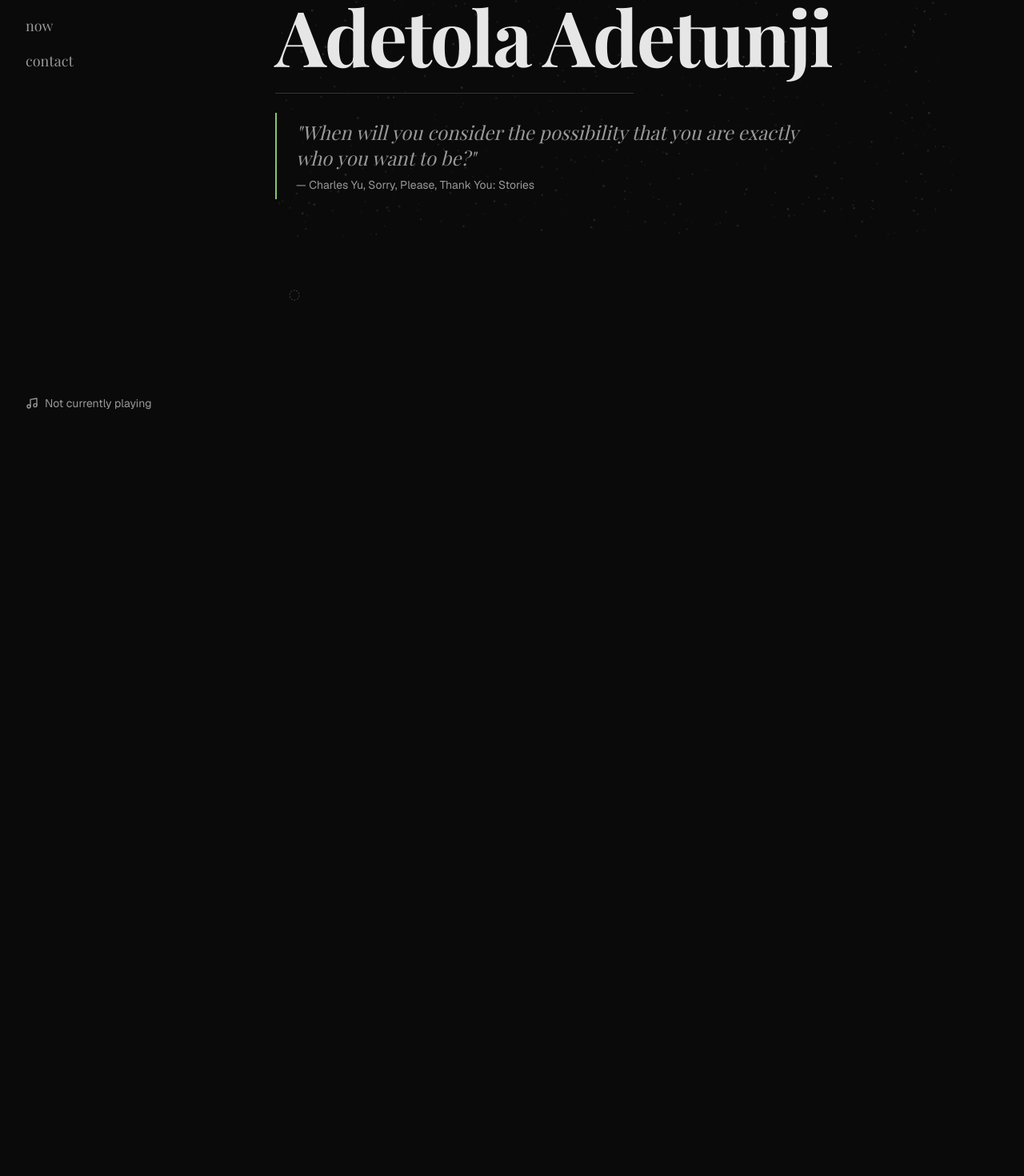
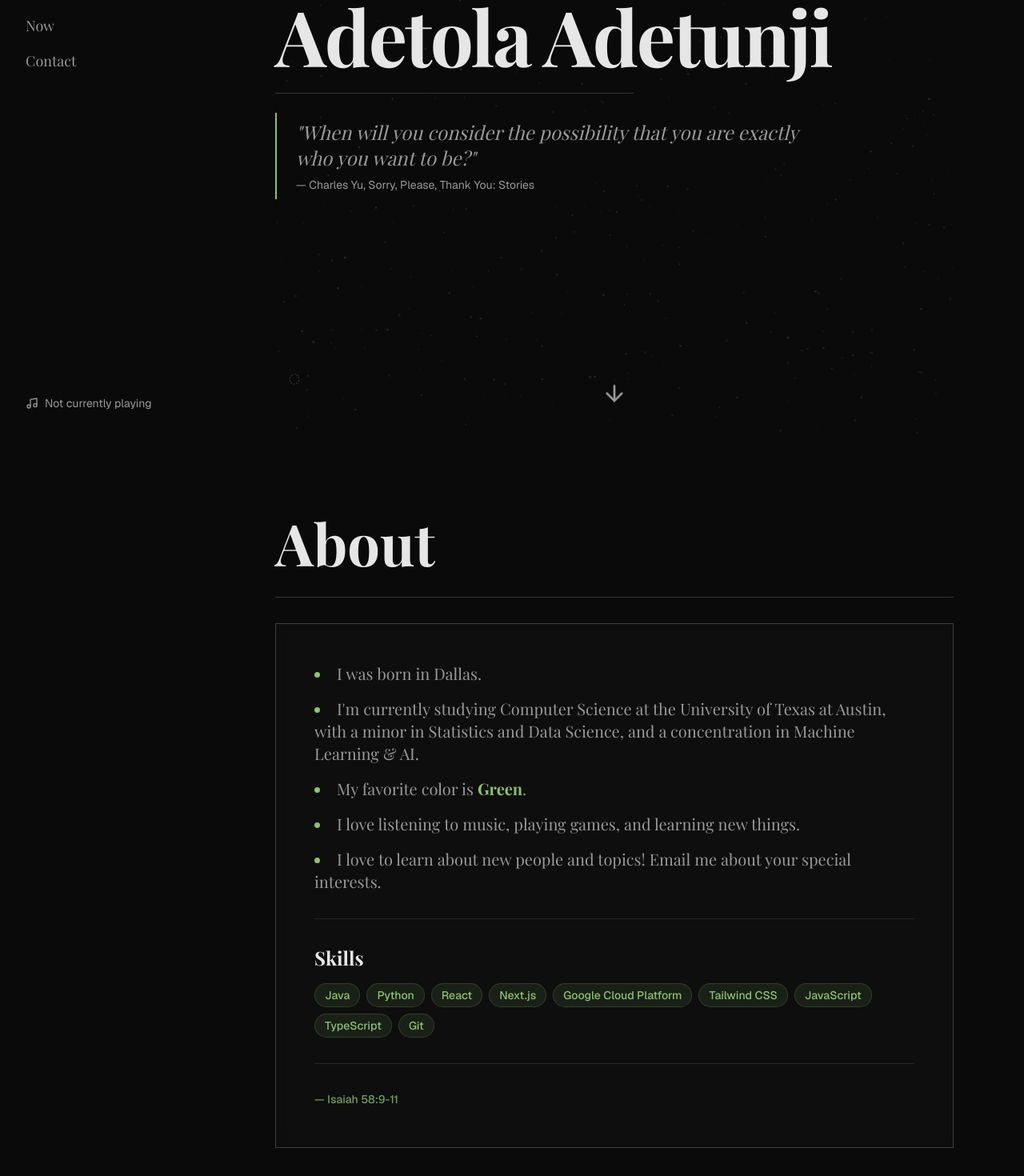
Before and after one commit to mintoleda/mintoleda.github.io, a Next.js app: page / in a window 1280 px wide. Shown: the part 254-1724 px from the top of the page at 80% size. Before the commit the page ends 800 px from the top, so only its background shows below. Built offline with nearby package versions, Linux system fonts and the light colour scheme; no server answers; a web font is replaced by a local one.

Commit message:
merged home & about page

```diff
--- a/app/page.tsx
+++ b/app/page.tsx
@@ -1,7 +1,9 @@
 "use client";
 
-import { useEffect, useRef } from "react";
+import { useEffect, useRef, useState } from "react";
 import anime from "animejs";
+import { cn } from "@/lib/utils";
+import { ArrowDown } from "lucide-react";
 import Sidebar from "@/components/Sidebar";
 import ParticleImage from "@/components/ParticleImage";
 import FloatingHeader from "@/components/FloatingHeader";
@@ -10,6 +12,8 @@ import SpotifyNowPlaying from "@/components/SpotifyNowPlaying";
 
 export default function Home() {
   const homeRef = useRef(null);
+  const aboutRef = useRef<HTMLDivElement>(null);
+  const [isVerseExpanded, setIsVerseExpanded] = useState(false);
 
 
   useEffect(() => {
@@ -22,6 +26,10 @@ export default function Home() {
       duration: 800,
     });
   }, []);
+
+  const scrollToAbout = () => {
+    aboutRef.current?.scrollIntoView({ behavior: "smooth" });
+  };
 
   return (
     <div className="min-h-screen bg-background text-foreground font-sans selection:bg-primary selection:text-primary-foreground">
@@ -36,10 +44,10 @@ export default function Home() {
 
 
       <main className="md:ml-64 min-h-screen relative">
-        <div className="max-w-4xl mx-auto px-6 py-4 md:py-0 min-h-[calc(100vh+60px)] md:min-h-0 md:h-screen flex flex-col justify-start md:justify-center relative">
+        <div className="max-w-4xl mx-auto px-6 py-4 md:py-0 min-h-[calc(100vh+60px)] md:min-h-0 flex flex-col justify-start md:justify-center relative">
 
 
-          <section id="home" ref={homeRef} className="flex flex-col justify-center relative pb-12 opacity-0">
+          <section id="home" ref={homeRef} className="flex flex-col justify-center relative pb-12 opacity-0 min-h-screen">
             <div className="absolute inset-0 z-0 overflow-hidden mix-blend-overlay opacity-20">
               <ParticleImage />
             </div>
@@ -58,12 +66,101 @@ export default function Home() {
               </blockquote>
             </div>
 
-            <div className="absolute -bottom-24 left-0 text-muted-foreground">
+            <div className="absolute bottom-12 left-0 text-muted-foreground flex items-center gap-4">
               <AliveIndicator />
+            </div>
+
+            <div
+              className="absolute bottom-8 left-1/2 -translate-x-1/2 cursor-pointer animate-bounce text-muted-foreground hover:text-primary transition-colors z-20"
+              onClick={scrollToAbout}
+            >
+              <ArrowDown className="h-8 w-8" />
             </div>
           </section>
 
 
+          <section id="about" ref={aboutRef} className="flex flex-col justify-center relative py-24 min-h-screen">
+            <div className="space-y-8">
+              <h2 className="text-5xl md:text-7xl font-bold font-serif">About</h2>
+              <div className="h-px w-full bg-border" />
+
+              <div className="border border-white/20 p-8 md:p-12 rounded-none bg-card/50 backdrop-blur-sm">
+                <ul className="space-y-4 list-disc list-inside text-lg md:text-xl text-muted-foreground marker:text-primary font-serif">
+                  <li>I was born in Dallas.</li>
+                  <li>
+                    I'm currently studying Computer Science at the University of Texas at Austin, with a minor in Statistics and Data Science, and a concentration in Machine Learning & AI.
+                  </li>
+                  <li>
+                    My favorite color is{" "}
+                    <span className="relative group inline-block cursor-help">
+                      <span className="text-primary font-bold">Green</span>
+                      <span className="absolute bottom-full left-1/2 -translate-x-1/2 mb-2 px-2 py-1 text-xs font-bold text-primary-foreground bg-primary rounded-md opacity-0 group-hover:opacity-100 group-active:opacity-100 transition-all duration-200 transform translate-y-1 group-hover:translate-y-0 group-active:translate-y-0 pointer-events-none whitespace-nowrap z-50">
+                        duh.
+                        <span className="absolute top-full left-1/2 -translate-x-1/2 border-4 border-transparent border-t-primary"></span>
+                      </span>
+                    </span>
+                    .
+                  </li>
+                  <li>
+                    I love listening to music, playing games, and learning new things.
+                  </li>
+                  <li>
+                    I love to learn about new people and topics! Email me about your special interests.
+                  </li>
+                </ul>
+
+
+                <div className="mt-8 pt-8 border-t border-white/10">
+                  <h3 className="text-2xl font-bold font-serif mb-4">Skills</h3>
+                  <div className="flex flex-wrap gap-2">
+                    {["Java", "Python", "React", "Next.js", "Google Cloud Platform", "Tailwind CSS", "JavaScript", "TypeScript", "Git"].map((skill) => (
+                      <span key={skill} className="px-3 py-1 bg-primary/10 text-primary border border-primary/20 rounded-full text-sm font-medium">
+                        {skill}
+                      </span>
+                    ))}
+                  </div>
+                </div>
+
+
+                <div
+                  className="mt-8 pt-8 border-t border-white/10 group w-fit cursor-pointer"
+                  onClick={() => setIsVerseExpanded(!isVerseExpanded)}
+                >
+                  <div className="cursor-help w-fit">
+                    <span className={cn(
+                      "text-sm font-sans text-primary/80 font-medium transition-colors duration-300",
+                      "group-hover:text-primary",
+                      isVerseExpanded && "text-primary"
+                    )}>
+                      — Isaiah 58:9-11
+                    </span>
+                  </div>
+                  <div className={cn(
+                    "transition-all duration-1000 ease-in-out overflow-hidden",
+                    "max-h-0 opacity-0 group-hover:max-h-[1000px] group-hover:opacity-100",
+                    isVerseExpanded && "max-h-[1000px] opacity-100"
+                  )}>
+                    <blockquote className="font-serif italic text-muted-foreground text-lg leading-relaxed pt-4">
+                      &quot;Then you shall call, and the Lord will answer;
+                      you shall cry, and he will say, ‘Here I am.’
+                      If you take away the yoke from your midst,
+                      the pointing of the finger, and speaking wickedness,
+                      if you pour yourself out for the hungry
+                      and satisfy the desire of the afflicted,
+                      then shall your light rise in the darkness
+                      and your gloom be as the noonday.
+                      And the Lord will guide you continually
+                      and satisfy your desire in scorched places
+                      and make your bones strong;
+                      and you shall be like a watered garden,
+                      like a spring of water,
+                      whose waters do not fail.&quot;
+                    </blockquote>
+                  </div>
+                </div>
+              </div>
+            </div>
+          </section>
 
         </div>
       </main>
--- a/components/FloatingHeader.tsx
+++ b/components/FloatingHeader.tsx
@@ -26,10 +26,28 @@ export default function FloatingHeader() {
 
             {/* Navigation Links */}
             <nav className="flex flex-wrap justify-center gap-x-6 gap-y-2 w-full max-w-sm">
-                <Link href="/" className="text-lg font-serif text-primary hover:text-foreground transition-colors underline decoration-transparent hover:decoration-primary underline-offset-4">
+                <Link
+                    href="/"
+                    className="text-lg font-serif text-primary hover:text-foreground transition-colors underline decoration-transparent hover:decoration-primary underline-offset-4"
+                    onClick={(e) => {
+                        if (pathname === "/") {
+                            e.preventDefault();
+                            window.scrollTo({ top: 0, behavior: "smooth" });
+                        }
+                    }}
+                >
                     home
                 </Link>
-                <Link href="/pages/about" className="text-lg font-serif text-primary hover:text-foreground transition-colors underline decoration-transparent hover:decoration-primary underline-offset-4">
+                <Link
+                    href="/#about"
+                    className="text-lg font-serif text-primary hover:text-foreground transition-colors underline decoration-transparent hover:decoration-primary underline-offset-4"
+                    onClick={(e) => {
+                        if (pathname === "/") {
+                            e.preventDefault();
+                            document.getElementById("about")?.scrollIntoView({ behavior: "smooth" });
+                        }
+                    }}
+                >
                     about
                 </Link>
                 <Link href="/pages/projects" className="text-lg font-serif text-primary hover:text-foreground transition-colors underline decoration-transparent hover:decoration-primary underline-offset-4">
--- a/components/Sidebar.tsx
+++ b/components/Sidebar.tsx
@@ -7,7 +7,7 @@ import SpotifyNowPlaying from "./SpotifyNowPlaying";
 
 const navItems = [
     { name: "home", href: "/" }, // Changed to '/'
-    { name: "about", href: "/pages/about" },
+    { name: "about", href: "/#about" },
     { name: "projects", href: "/pages/projects" },
     { name: "resume", href: "/resources/resume.pdf" },
     { name: "now", href: "/pages/now" },
@@ -35,11 +35,22 @@ export default function Sidebar() {
                                 target={isResume ? "_blank" : undefined}
                                 rel={isResume ? "noopener noreferrer" : undefined}
                                 className={cn(
-                                    "text-lg transition-colors font-serif",
+                                    "text-lg transition-colors font-serif capitalize",
                                     isActive
                                         ? "text-primary font-medium"
                                         : "text-muted-foreground hover:text-primary"
                                 )}
+                                onClick={(e) => {
+                                    if (pathname === "/") {
+                                        if (item.name === "home") {
+                                            e.preventDefault();
+                                            window.scrollTo({ top: 0, behavior: "smooth" });
+                                        } else if (item.name === "about") {
+                                            e.preventDefault();
+                                            document.getElementById("about")?.scrollIntoView({ behavior: "smooth" });
+                                        }
+                                    }
+                                }}
                             >
                                 {item.name}
                             </Link>
```
